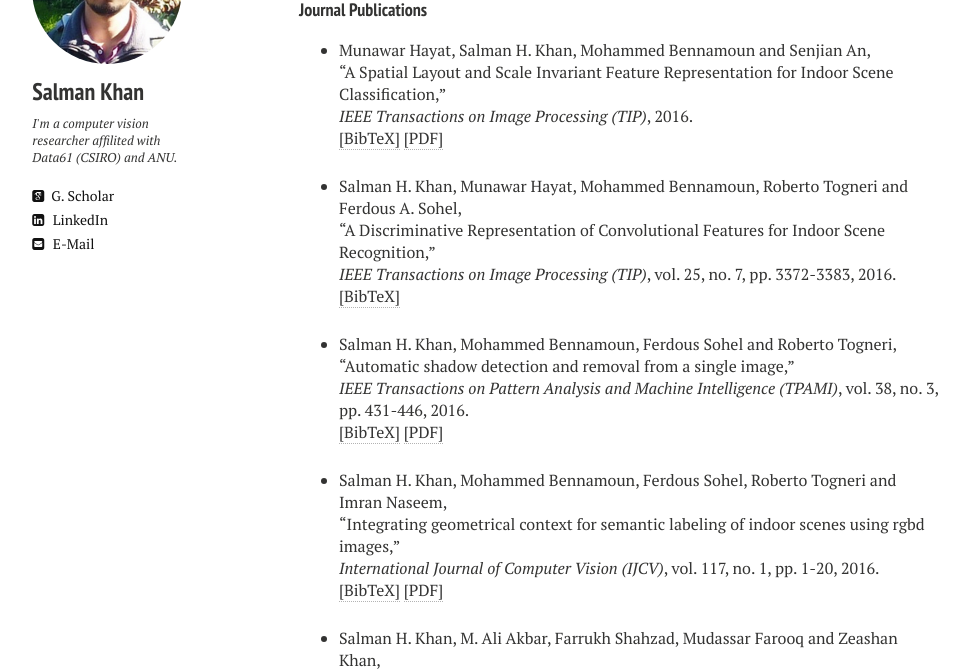
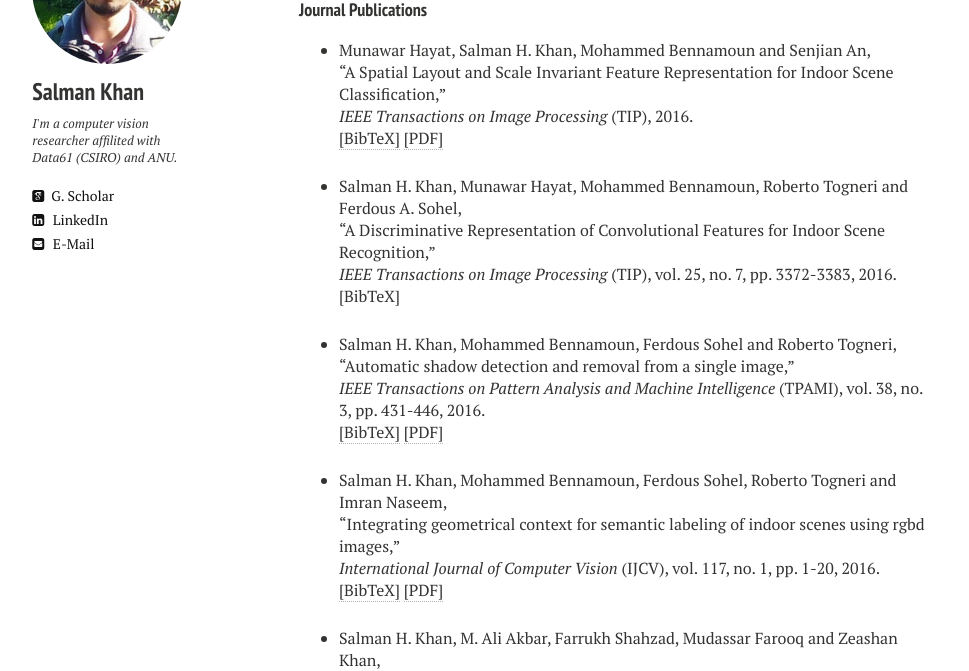
Before and after one commit to awaisrauf/salman-h-khan.github.io, a Jekyll site: the page built from publications.md, in a window 1280 px wide and 1400 px high. Shown: the part 170-841 px from the top of the window, without its empty margins (21-990 px from the left). Built offline with Jekyll 4.4.1, drawn with Linux system fonts in a browser that asks for light colours; nearby versions of some CDN libraries; part of the change alters nothing that is shown; some of the changed text lies outside the part shown.

```diff
--- a/_layouts/publications.html
+++ b/_layouts/publications.html
@@ -93,7 +93,7 @@ div.bibtex pre { font-size: 75%; overflow: auto;  width: 100%; padding: 0em 0em;
 <li ><p>
 Munawar Hayat, Salman H. Khan, Mohammed Bennamoun and Senjian An, <br>
 &ldquo;A Spatial Layout and Scale Invariant Feature Representation for Indoor Scene Classification,&rdquo;<br>
-<i>IEEE Transactions on Image Processing (<bf>TIP</bf>)</i>,
+<i>IEEE Transactions on Image Processing</i> (<bf>TIP</bf>),
 
 
 
@@ -122,7 +122,7 @@ Munawar Hayat, Salman H. Khan, Mohammed Bennamoun and Senjian An, <br>
 <li ><p>
 Salman H. Khan, Munawar Hayat, Mohammed Bennamoun, Roberto Togneri and Ferdous A. Sohel, <br>
 &ldquo;A Discriminative Representation of Convolutional Features for Indoor Scene Recognition,&rdquo; <br>
-<i>IEEE Transactions on Image Processing (<bf>TIP<bf>)</i>,
+<i>IEEE Transactions on Image Processing</i> (<bf>TIP<bf>),
 vol. 25,
 no. 7,
 pp. 3372-3383,
@@ -154,7 +154,7 @@ pp. 3372-3383,
 <li ><p>
 Salman H. Khan, Mohammed Bennamoun, Ferdous Sohel and Roberto Togneri, <br>
 &ldquo;Automatic shadow detection and removal from a single image,&rdquo; <br>
-<i>IEEE Transactions on Pattern Analysis and Machine Intelligence (<bf>TPAMI</bf>)</i>,
+<i>IEEE Transactions on Pattern Analysis and Machine Intelligence</i> (<bf>TPAMI</bf>),
 vol. 38,
 no. 3,
 pp. 431-446,
@@ -186,7 +186,7 @@ pp. 431-446,
 <li ><p>
 Salman H. Khan, Mohammed Bennamoun, Ferdous Sohel, Roberto Togneri and Imran Naseem, <br>
 &ldquo;Integrating geometrical context for semantic labeling of indoor scenes using rgbd images,&rdquo;<br>
-<i>International Journal of Computer Vision (<bf>IJCV</bf>)</i>,
+<i>International Journal of Computer Vision</i> (<bf>IJCV</bf>),
 vol. 117,
 no. 1,
 pp. 1-20,
@@ -345,7 +345,7 @@ pp. 1-7,
 <li ><p>
 Senjian An, Munawar Hayat, Salman H. Khan, Mohammed Bennamoun, Farid Boussaid and Ferdous Sohel, <br>
 &ldquo;Contractive Rectifier Networks for Nonlinear Maximum Margin Classification,&rdquo;<br>
-in <i>Proceedings of the IEEE International Conference on Computer Vision (<bf>ICCV</bf>)</i>, pp. 2515-2523, 2015.
+in <i>Proceedings of the IEEE International Conference on Computer Vision</i> (<bf>ICCV</bf>), pp. 2515-2523, 2015.
 
 <br />
 <a href="javascript:toggleBibtex('an2015contractive')">[BibTeX]</a>
@@ -371,7 +371,7 @@ in <i>Proceedings of the IEEE International Conference on Computer Vision (<bf>I
 <li ><p>
 Salman H. Khan, Xuming He, Mohammed Bennamoun, Ferdous Sohel and Roberto Togneri, <br>
 &ldquo;Separating objects and clutter in indoor scenes,&rdquo;<br>
-in <i>Proceedings of the IEEE Conference on Computer Vision and Pattern Recognition (<bf>CVPR</bf>)</i>,
+in <i>Proceedings of the IEEE Conference on Computer Vision and Pattern Recognition</i> (<bf>CVPR</bf>),
 
 
 pp. 4603-4611,
```
